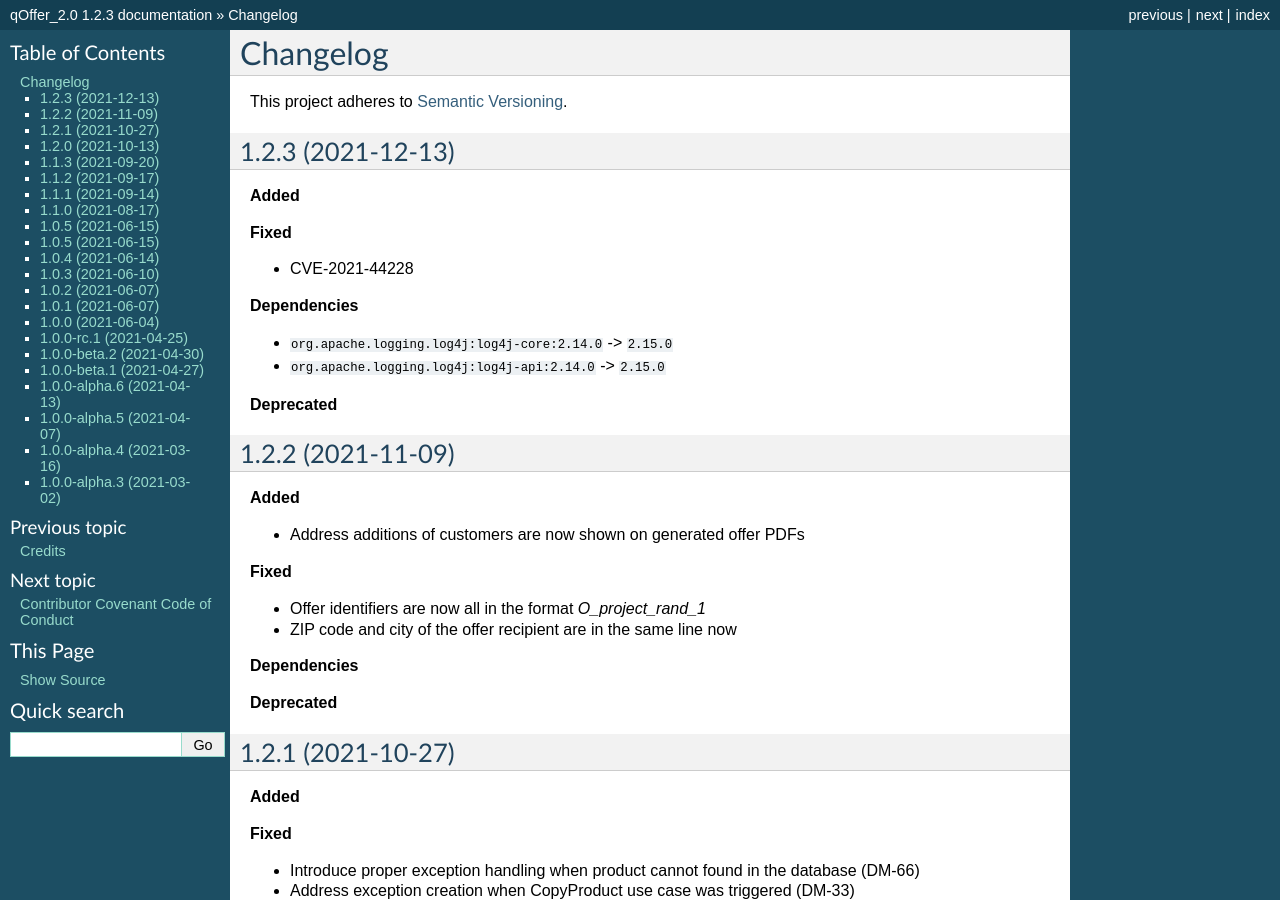
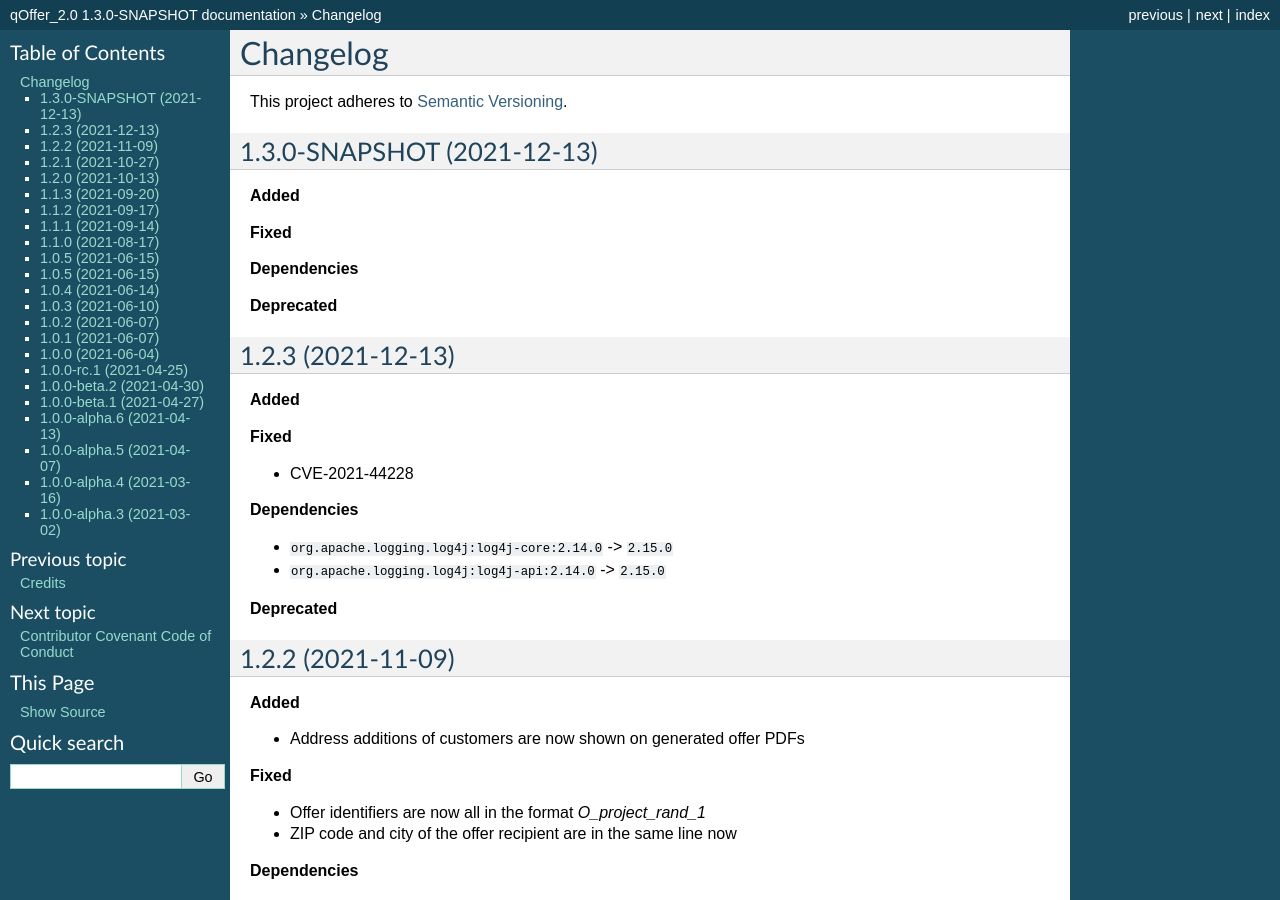
Before and after one commit to qbicsoftware/offer-manager-2-portlet, a Sphinx documentation site: the page built from docs/changelog.rst, in a window 1280 px wide and 900 px high. Built offline with Sphinx 7.4.7, drawn with Linux system fonts in a browser that asks for light colours; some of the changed text lies outside the part shown.

Commit message:
Bump version from 1.2.3 to 1.3.0-SNAPSHOT

```diff
--- a/CHANGELOG.rst
+++ b/CHANGELOG.rst
@@ -3,6 +3,18 @@ Changelog
 ==========
 
 This project adheres to `Semantic Versioning <https://semver.org/>`_.
+
+1.3.0-SNAPSHOT (2021-12-13)
+---------------------------
+
+**Added**
+
+**Fixed**
+
+**Dependencies**
+
+**Deprecated**
+
 
 1.2.3 (2021-12-13)
 ------------------
--- a/docs/conf.py
+++ b/docs/conf.py
@@ -57,9 +57,9 @@ author = "Jennifer Bödker"
 # the built documents.
 #
 # The short X.Y version.
-version = '1.2.3'
+version = '1.3.0-SNAPSHOT'
 # The full version, including alpha/beta/rc tags.
-release = '1.2.3'
+release = '1.3.0-SNAPSHOT'
 
 
 # The language for content autogenerated by Sphinx. Refer to documentation
--- a/pom.xml
+++ b/pom.xml
@@ -8,7 +8,7 @@
 		<module>offer-manager-app</module>
 	</modules>
 	<artifactId>offer-manager</artifactId>
-	<version>1.2.3</version> <!-- <<QUBE_FORCE_BUMP>> -->
+	<version>1.3.0-SNAPSHOT</version> <!-- <<QUBE_FORCE_BUMP>> -->
 	<groupId>life.qbic</groupId>
 	<name>The new offer manager</name>
 	<url>http://github.com/qbicsoftware/qOffer_2.0</url>
--- a/qube.cfg
+++ b/qube.cfg
@@ -1,5 +1,5 @@
 [bumpversion]
-current_version = 1.2.3
+current_version = 1.3.0-SNAPSHOT
 
 [bumpversion_files_whitelisted]
 dot_qube = .qube.yml
```
Also changed, not shown: .qube.yml, 2 other files.
